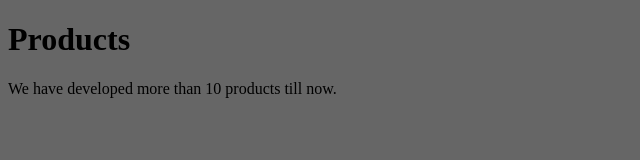
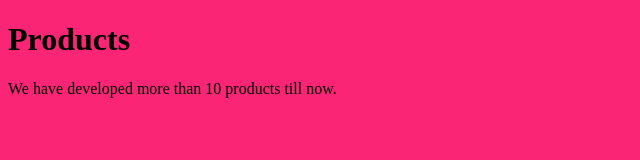
Before and after one commit to ramyaragan/wt-assignment, a plain HTML site: page 6qn.html in a window 1280 px wide. Shown: the whole page, without its empty margins (0-640 px from the left). Drawn offline with Linux system fonts and the light colour scheme.

Commit message:
Update 6qn.html

```diff
--- a/6qn.html
+++ b/6qn.html
@@ -3,7 +3,7 @@
    <head>
       <title>HTML Backgorund Color</title>
    </head>
-   <body style="background-color:	#666666">
+   <body style="background-color: #FB2576">
       <h1>Products</h1>
       <p>We have developed more than 10 products till now.</p>
    </body>
```
